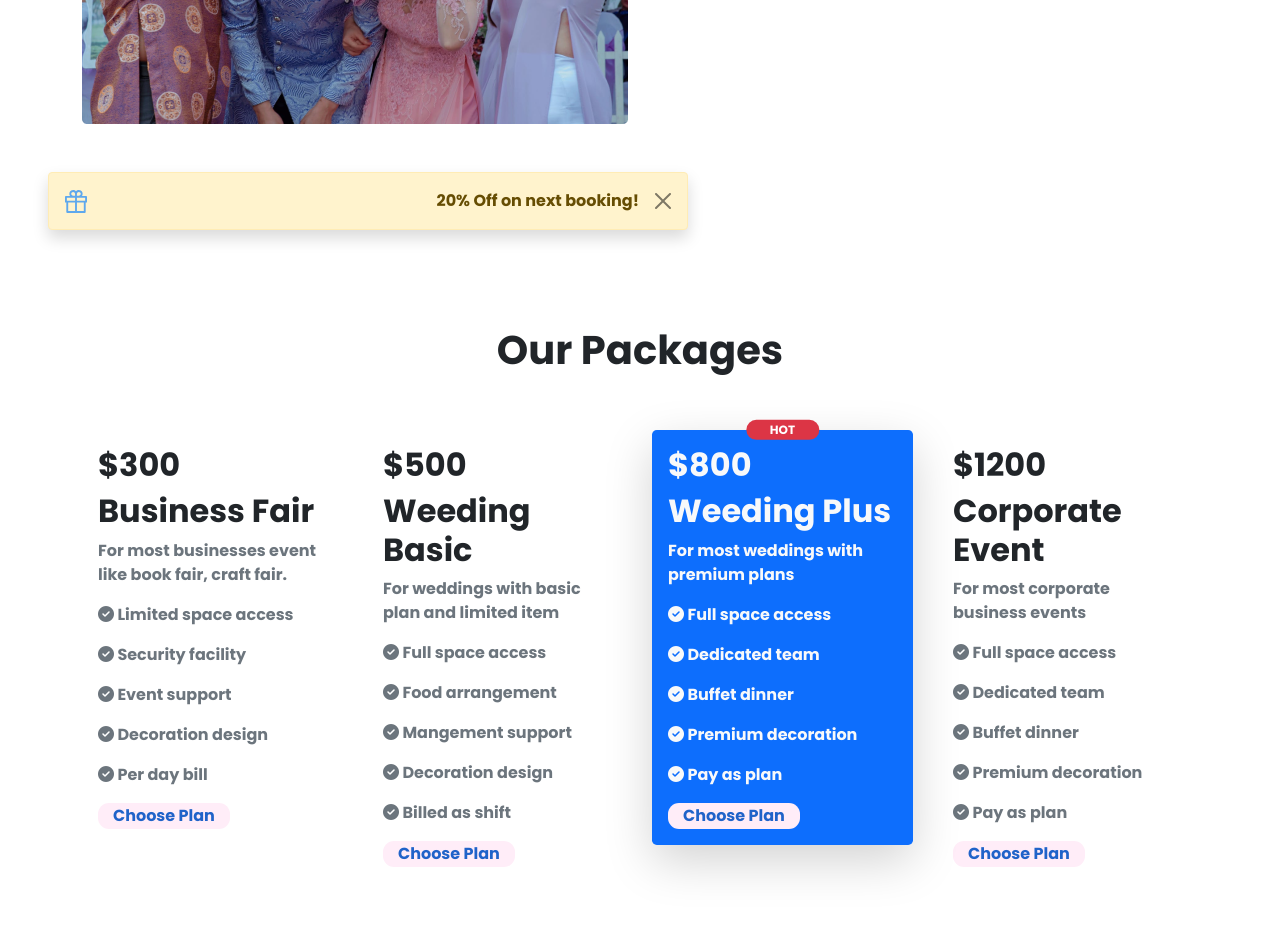
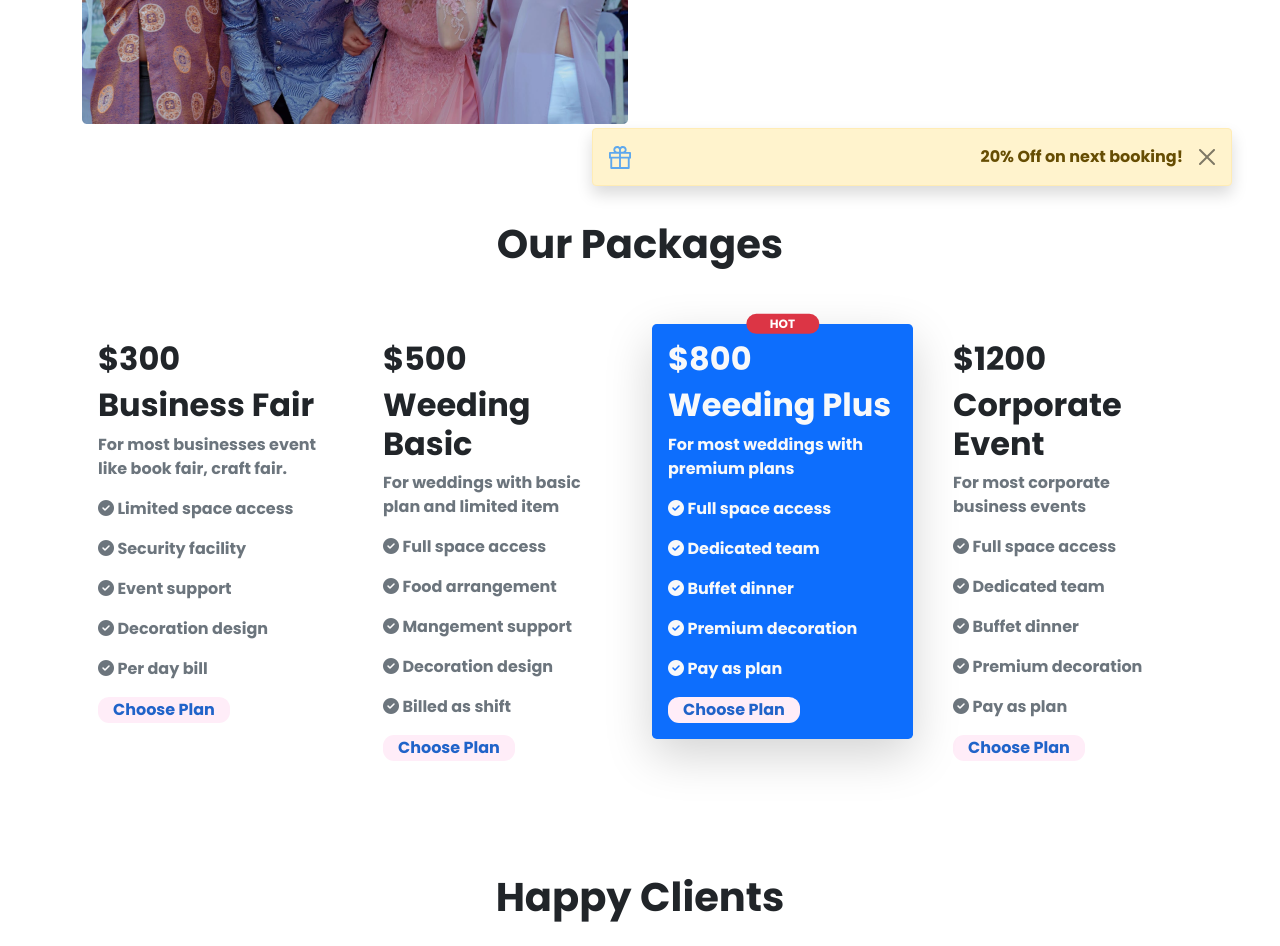
Before and after one commit to amixubaer/convention-center, a plain HTML site: page index.html in a window 1280 px wide. Shown: the part 1080-2026 px from the top of the page. Drawn offline with nearby package versions, Linux system fonts and the light colour scheme.

Commit message:
toast position changed

```diff
--- a/index.html
+++ b/index.html
@@ -181,12 +181,13 @@
       </section>
 
       <!-- Toaster Alert Start-->
-      <section>
+      <section style="position: relative">
         <div
-          class="alert alert-warning alert-dismissible fade show text-center mx-5 mt-5 w-50 shadow d-flex align-items-center justify-content-between"
+          class="alert alert-warning alert-dismissible fade show text-center mx-5 mt-1 mb-5 w-50 shadow d-flex align-items-center justify-content-between"
           role="alert"
+          style="position: absolute; top: 0; right: 0"
         >
-          <img src="./icons/vector.svg" alt="" />
+          <img src="icons/Vector.svg" alt="" />
           <strong> 20% Off on next booking!</strong>
           <button
             type="button"
```
